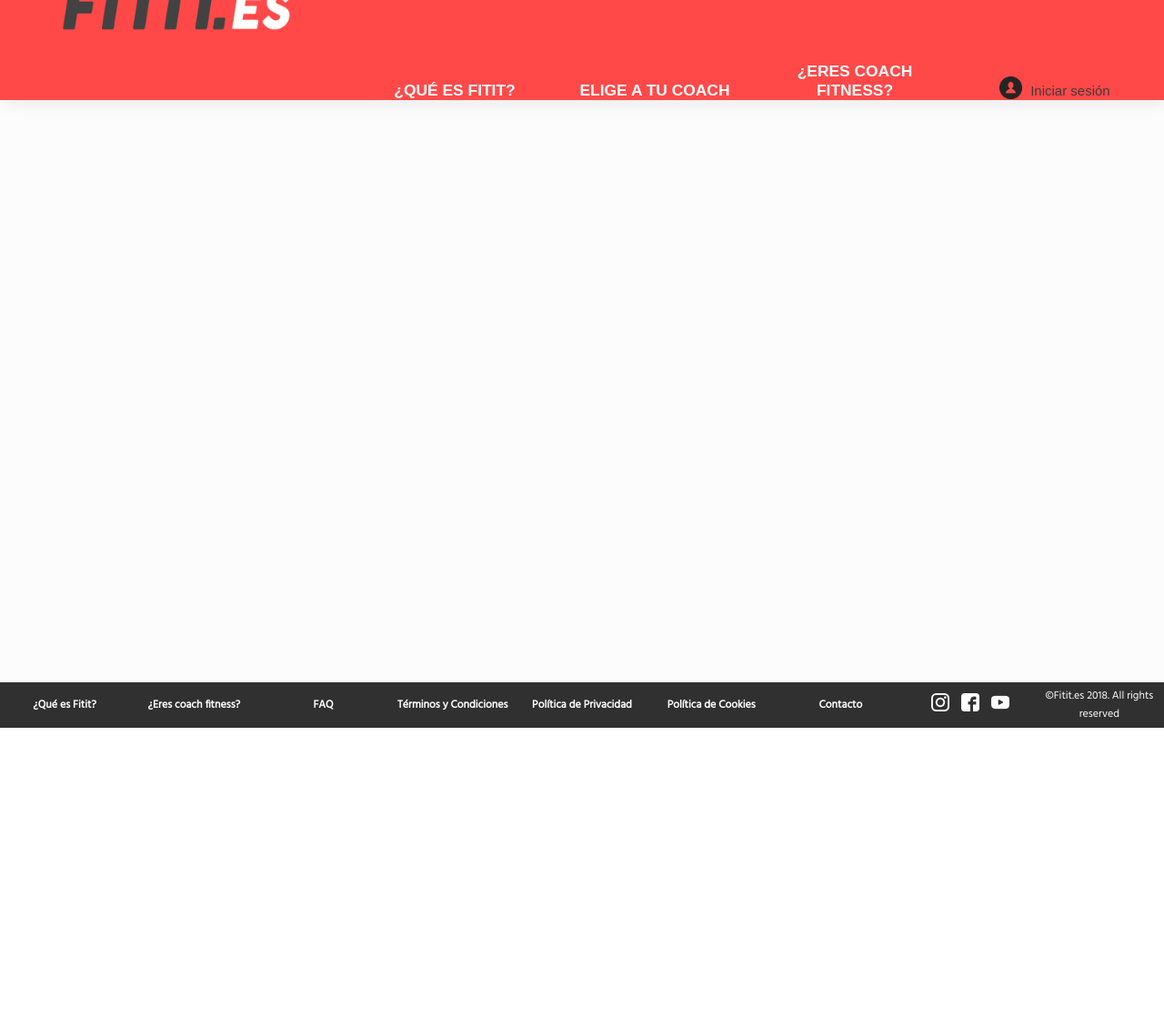
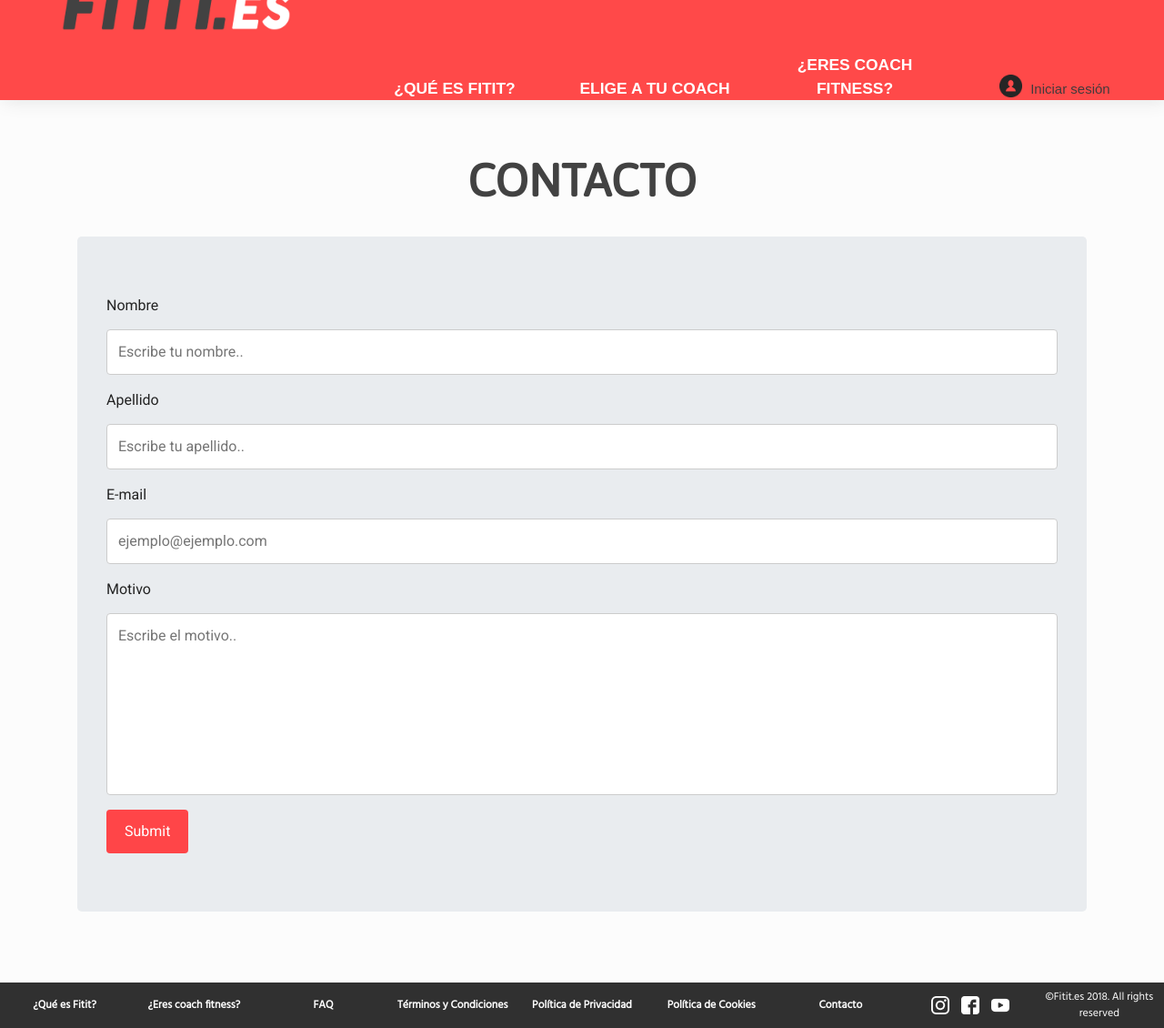
Before and after one commit to misterbarbas/work_space_fitit, a CodeIgniter app: page /fitit_v2/contactanos in a window 1280 px wide. Shown: the whole page at 91% size. Before the commit the page ends 800 px from the top, so only its background shows below. Run offline with CodeIgniter, Linux system fonts and the light colour scheme; some libraries are stand-ins or nearby versions.

Commit message:
cambios varios

```diff
--- a/application/views/infoFitit/contactanos.php
+++ b/application/views/infoFitit/contactanos.php
@@ -0,0 +1,60 @@
+<head>
+<link rel="stylesheet" href="https://maxcdn.bootstrapcdn.com/bootstrap/4.0.0-beta.2/css/bootstrap.min.css" integrity="sha384-PsH8R72JQ3SOdhVi3uxftmaW6Vc51MKb0q5P2rRUpPvrszuE4W1povHYgTpBfshb" crossorigin="anonymous">
+<link rel="stylesheet" type="text/css" href="http://localhost/fitit_v2/css/style.css">
+</head>
+
+<style>
+
+input[type=text], select, textarea {
+    width: 100%;
+    padding: 12px;
+    border: 1px solid #ccc;
+    border-radius: 4px;
+    box-sizing: border-box;
+    margin-top: 6px;
+    margin-bottom: 16px;
+    resize: vertical;
+}
+
+input[type=submit] {
+    background-color: #FF4548;
+    color: white;
+    padding: 12px 20px;
+    border: none;
+    border-radius: 4px;
+    cursor: pointer;
+}
+
+input[type=submit]:hover {
+    box-shadow: 0 4px 8px 0 rgba(0, 0, 0, 0.2), 0 6px 20px 0 rgba(0, 0, 0, 0.19);
+}
+textarea {
+  resize: none;
+}
+
+</style>
+
+<br><br><br><br><br><br><br>
+<div class="container">
+  <h1 class="text-center font-weight-bold text-uppercase" style="color:#424242; font-size: 50px;">Contacto</h1>
+  <br>
+  <div class="jumbotron">
+    <form action="">
+      <label for="fname">Nombre</label>
+      <input type="text" id="fname" name="firstname" placeholder="Escribe tu nombre..">
+
+      <label for="lname">Apellido</label>
+      <input type="text" id="lname" name="lastname" placeholder="Escribe tu apellido..">
+
+      <label for="email">E-mail</label>
+      <input type="text" id="email" name="email" placeholder="ejemplo@ejemplo.com">
+
+      <label for="subject">Motivo</label>
+      <textarea id="subject" name="subject" placeholder="Escribe el motivo.." style="height:200px"></textarea>
+
+      <input type="submit" value="Submit">
+    </form>
+  </div>
+</div>
+
+<br><br><br><br>
--- a/application/views/infoFitit/erescoach.php
+++ b/application/views/infoFitit/erescoach.php
@@ -97,6 +97,9 @@
 				border-width: 2px;
 		    border-color: #FF4548;
 		    box-shadow: 0 4px 8px 0 rgba(0, 0, 0, 0.2), 0 6px 20px 0 rgba(0, 0, 0, 0.19);
+			}
+			textarea {
+				resize: none;
 			}
 
 </style>
@@ -255,7 +258,7 @@
                 </fieldset>
 
             </div>
-            <textarea id="accept" class="form-control" rows="2" name="Consentimiento" readonly>De acuerdo con la actual normativa regulada por la LOPD 15/99 y LSSICE 34/2002, agradeceremos que pulse 'Acepto' con el fin de obtener consentimiento, expresado e inequívoco para poder enviarnos este correo con sus datos personales. Con todo ello, resumiendo acepta: AUTORIZAR A FITIT, Plataforma de asesoramiento fitness online, utilizar estos datos para crearle un perfil de coach en fitit.es.</textarea>
+            <textarea id="accept" class="form-control" rows="3" name="Consentimiento" readonly>De acuerdo con la actual normativa regulada por la LOPD 15/99 y LSSICE 34/2002, agradeceremos que pulse 'Acepto' con el fin de obtener consentimiento, expresado e inequívoco para poder enviarnos este correo con sus datos personales. Con todo ello, resumiendo acepta: AUTORIZAR A FITIT, Plataforma de asesoramiento fitness online, utilizar estos datos para crearle un perfil de coach en fitit.es.</textarea>
             <div class="checkbox">
                 <label><input type="checkbox" name="Acepto" value="Sí, acepto" required> Acepto</label>
             </div>
--- a/css/style.css
+++ b/css/style.css
@@ -41,11 +41,11 @@ nav
 }
 
 .fix {
-	width: 100%;
-	position: fixed;
+	position: fixed !important;
+ 	width: 100%;
+ 	z-index: 10000;
   top: 0;
 	overflow: hidden;
-	z-index: 1;
 }
 
 #menu_inferior
@@ -434,10 +434,8 @@ h3, h4, h5, h6 {
 
 #f_login span
 {
-	width: 100%;
 	text-align: center;
-	font-size: 20px;
-	color: #3576B0;
+	font-size: 17px;
 	margin-bottom: 20px;
 	margin-top: 10px;
 }
@@ -457,11 +455,12 @@ h3, h4, h5, h6 {
     padding-bottom: 30px;
     font-size: 20px;
     border: 0;
+		cursor: pointer;
 }
 
 .boton:hover
 {
-	background:  #ff3030;
+	box-shadow: 0 4px 8px 0 rgba(0, 0, 0, 0.2), 0 6px 20px 0 rgba(0, 0, 0, 0.19);
 }
 
 #contenido_influencer
```
Also changed, not shown: application/views/login/login.php (+12 -0 lines), application/views/user/calendario.php (added, +140 -0 lines).
